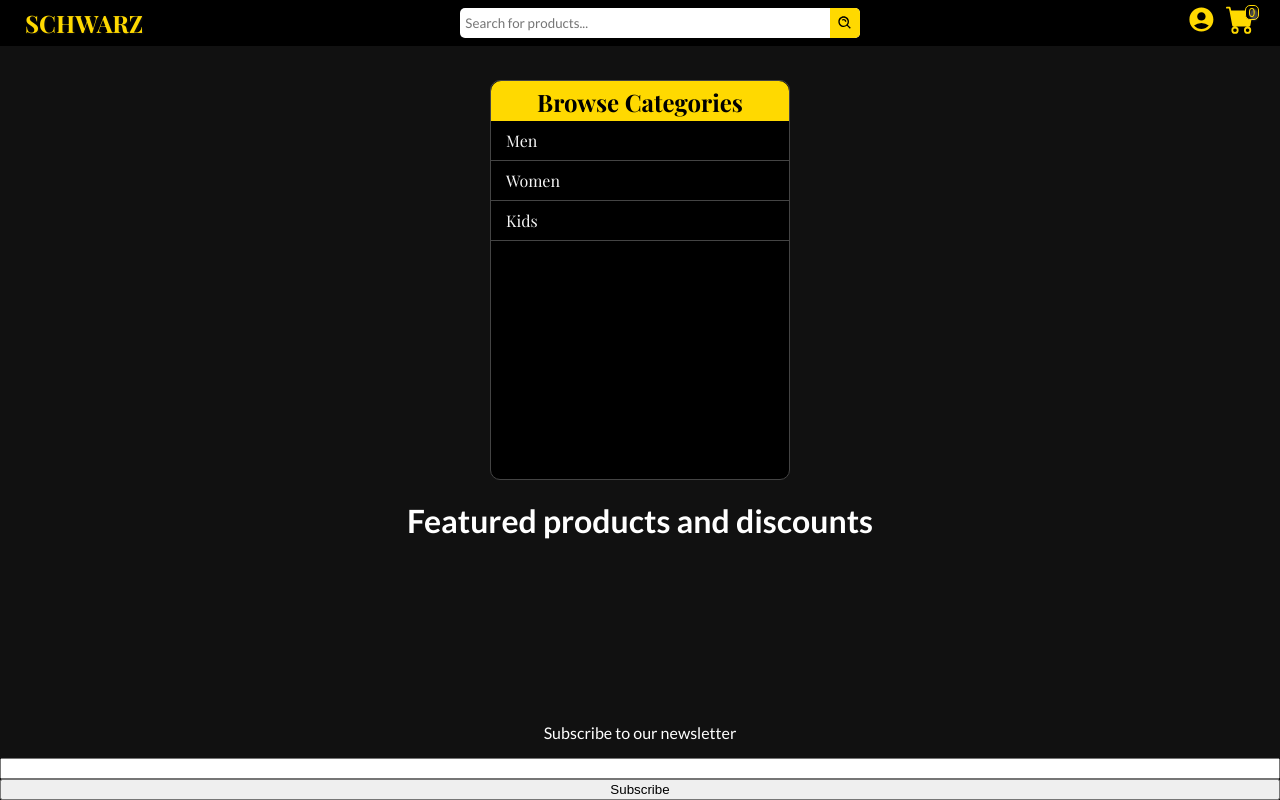
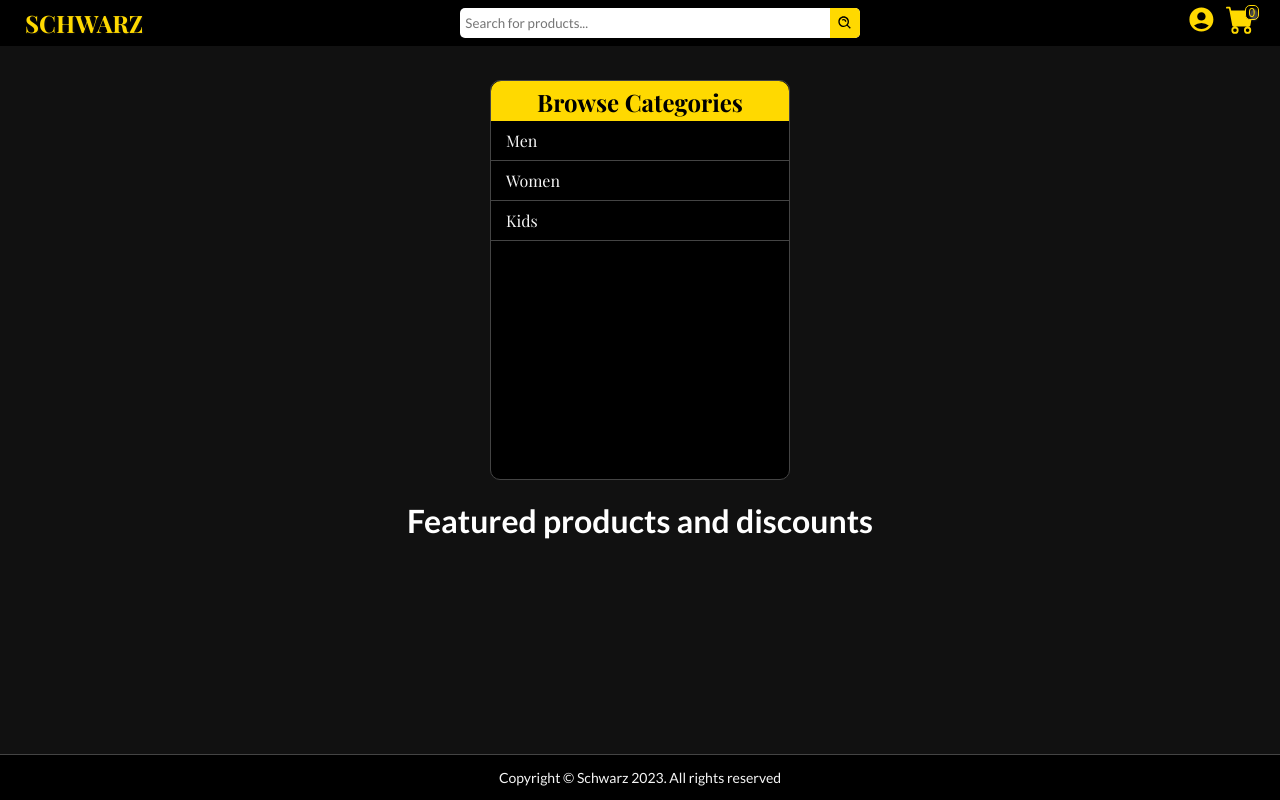
Before and after one commit to AndrejBerezni/Schwarz, a React (Vite) app: page / in a window 1280 px wide. Built offline with nearby package versions, Linux system fonts and the light colour scheme; a web font is replaced by a local one.

Commit message:
add footer

```diff
--- a/src/App.tsx
+++ b/src/App.tsx
@@ -1,6 +1,8 @@
 import { useSelector } from 'react-redux'
 import { Routes, Route, Navigate } from 'react-router-dom'
 import { ThemeProvider } from 'styled-components'
+import BrowseCategoriesSide from './components/BrowseCategories/BrowseCategoriesSide'
+import Cart from './components/Cart'
 import Footer from './components/Footer'
 import TopNavbar from './components/TopNavbar'
 import { theme, GlobalStyle, MainContent } from './GlobalStyles'
@@ -12,8 +14,6 @@ import NotFound from './pages/NotFound'
 import Product from './pages/Product'
 import ProductList from './pages/ProductList'
 import { getAuthStatus, getUser } from './store/authentication/selectors'
-import Cart from './components/Cart'
-import BrowseCategoriesSide from './components/BrowseCategories/BrowseCategoriesSide'
 
 function App() {
   const isAuth = useSelector(getAuthStatus)
--- a/src/GlobalStyles.ts
+++ b/src/GlobalStyles.ts
@@ -4,6 +4,7 @@ export const theme = {
   bgColor: '#111111',
   navBgColor: '#000000',
   textColor: '#FFFFFF',
+  secondaryText: '#666666',
   primary: '#ffd900',
   secondary: '#F5F5F5',
   borderColor: '#444444',
@@ -17,9 +18,9 @@ export const GlobalStyle = createGlobalStyle`
 }
 
 #root {
-    max-width: 1280px;
+    max-width: 100vw;
     min-height: 100vh;
-    margin: 0 auto;
+    margin: 0;
     padding-top: 80px;
     text-align: center;
     display: flex;
--- a/src/components/BrowseCategories/BrowseCategoriesSide.tsx
+++ b/src/components/BrowseCategories/BrowseCategoriesSide.tsx
@@ -1,12 +1,12 @@
+import { useDispatch, useSelector } from 'react-redux'
 import {
   StyledBrowseCategoriesSide,
   CloseBrowseSide,
   BrowseSideTitle,
   BrowseItem,
 } from './BrowseCategories.styles'
-import { useDispatch, useSelector } from 'react-redux'
+import { hideSidebars } from '../../store/sidebars'
 import { getShowCategories } from '../../store/sidebars/selectors'
-import { hideSidebars } from '../../store/sidebars'
 
 export default function BrowseCategoriesSide() {
   const dispatch = useDispatch()
--- a/src/components/Cart/index.tsx
+++ b/src/components/Cart/index.tsx
@@ -1,8 +1,8 @@
+import { BsCart4 } from 'react-icons/bs'
+import { useSelector, useDispatch } from 'react-redux'
 import { StyledCart, CloseCartButton, CartBackgroundImage } from './Cart.styles'
-import { useSelector, useDispatch } from 'react-redux'
+import { hideSidebars } from '../../store/sidebars'
 import { getShowCart } from '../../store/sidebars/selectors'
-import { hideSidebars } from '../../store/sidebars'
-import { BsCart4 } from 'react-icons/bs'
 
 export default function Cart() {
   const dispatch = useDispatch()
--- /dev/null
+++ b/src/components/Footer/Footer.styles.ts
@@ -0,0 +1,13 @@
+import { styled } from 'styled-components'
+
+export const StyledFooter = styled.footer`
+  background-color: ${(props) => props.theme.navBgColor};
+  margin: 0;
+  padding; 0;
+  border-top: 1px solid ${(props) => props.theme.borderColor};
+`
+
+export const FooterText = styled.p`
+  font-size: 14px;
+  color: ${(props) => props.theme.secondary};
+`
--- a/src/components/Footer/index.tsx
+++ b/src/components/Footer/index.tsx
@@ -1,9 +1,9 @@
+import { StyledFooter, FooterText } from './Footer.styles'
+
 export default function Footer() {
   return (
-    <>
-      <p>Subscribe to our newsletter</p>
-      <input type="text"></input>
-      <button>Subscribe</button>
-    </>
+    <StyledFooter>
+      <FooterText>Copyright © Schwarz 2023. All rights reserved</FooterText>
+    </StyledFooter>
   )
 }
--- a/src/components/TopNavbar/index.tsx
+++ b/src/components/TopNavbar/index.tsx
@@ -2,6 +2,8 @@ import { BiSearchAlt } from 'react-icons/bi'
 import { BsCartFill } from 'react-icons/bs'
 import { MdAccountCircle } from 'react-icons/md'
 import { TfiMenuAlt } from 'react-icons/tfi'
+import { useDispatch } from 'react-redux'
+import { useNavigate } from 'react-router'
 import {
   StyledTopNavbar,
   NavTitle,
@@ -12,9 +14,7 @@ import {
   NavTooltip,
   CartItemsNumber,
 } from './TopNavbar.styles'
-import { useDispatch } from 'react-redux'
 import { showCart, showCategories } from '../../store/sidebars'
-import { useNavigate } from 'react-router'
 
 export default function TopNavbar() {
   const dispatch = useDispatch()
```
